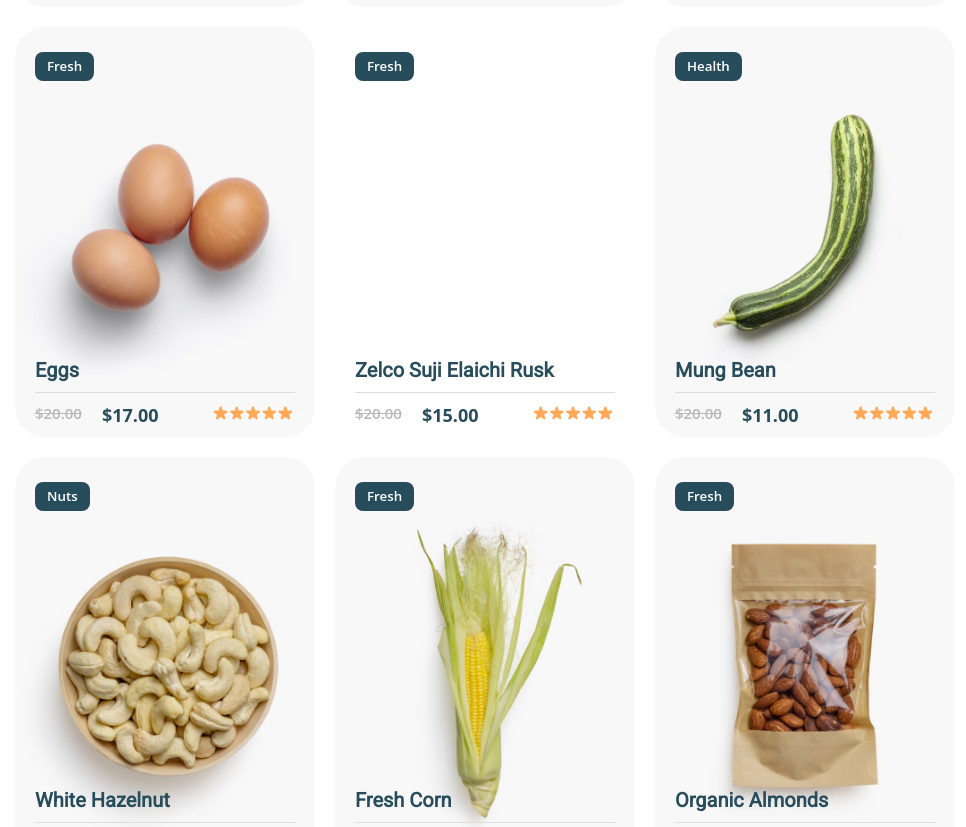
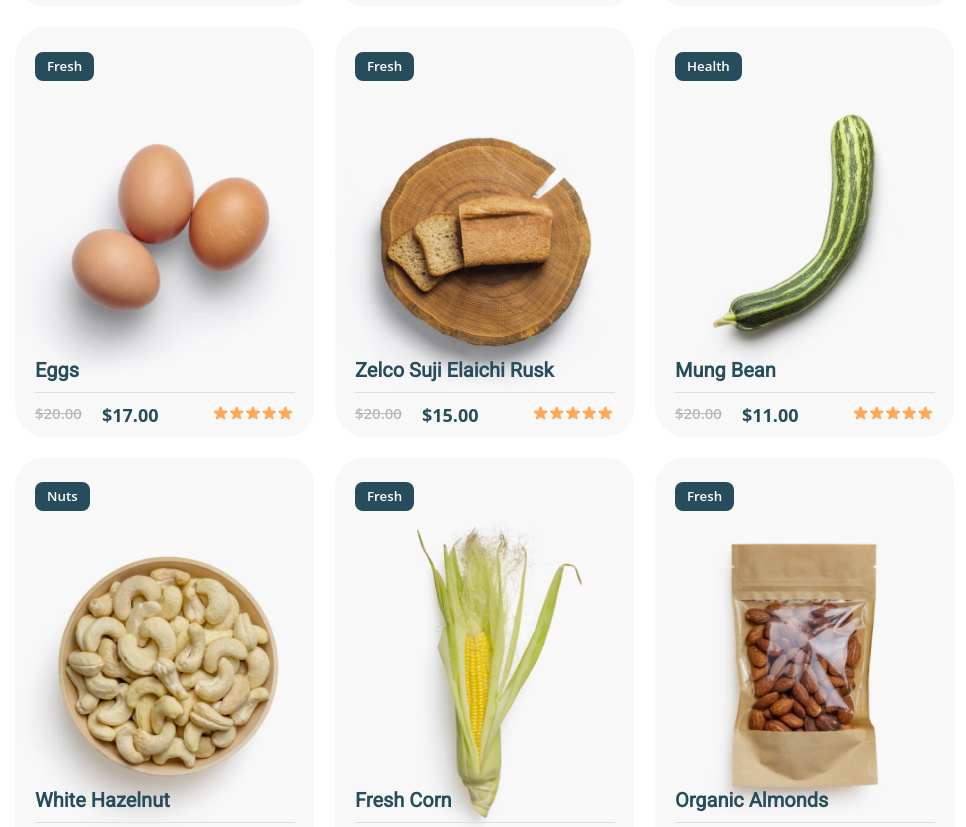
Before and after one commit to Abdulsalamdev/organic, a plain HTML site: page shop.html in a window 1280 px wide. Shown: the part 1438-2265 px from the top of the page, without its empty margins (155-1121 px from the left). Drawn offline with Linux system fonts and the light colour scheme.

Commit message:
code refactor

```diff
--- a/shop.css
+++ b/shop.css
@@ -197,7 +197,7 @@ color: #274C5B;
     border-radius: 30px;
   }
   .section-4-first-7 {
-    background-image: url("8.png");
+    background-image: url("./images/8.png");
     background-repeat: no-repeat;
     background-size: cover;
     width: 300px;
```
